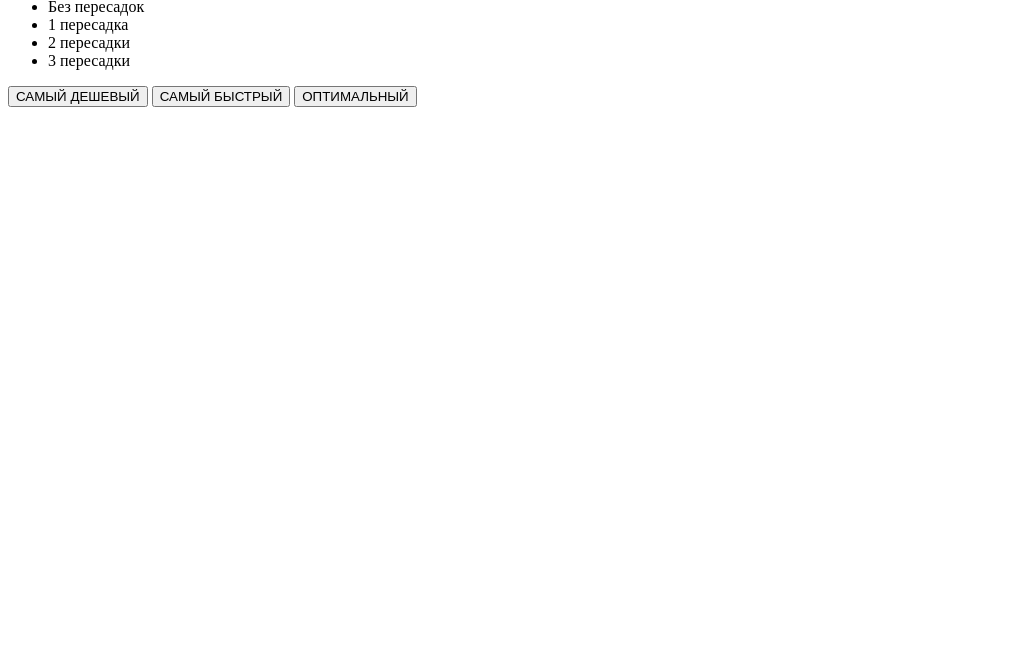
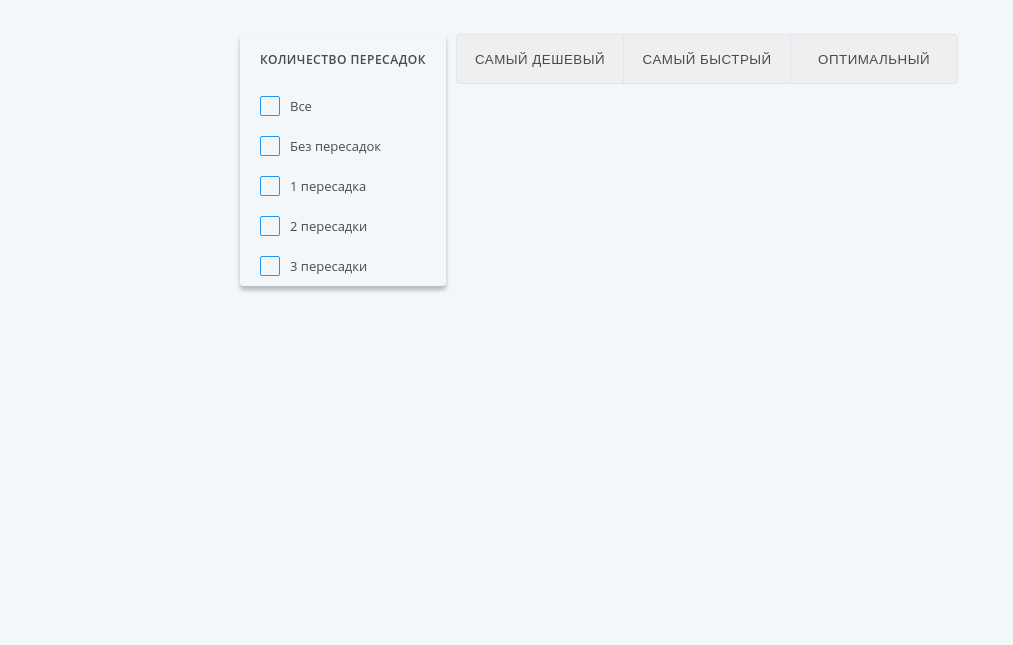
Before and after one commit to cainaican/testavia, a plain HTML site: page index.html in a window 1280 px wide. Shown: the part 155-800 px from the top of the page, without its empty margins (0-1013 px from the left). Drawn offline with Linux system fonts and the light colour scheme; the site is published under a folder, as on GitHub Pages, so addresses that start at the root find nothing.

Commit message:
avia 1. Перевод стилей на препроцессор Scss

```diff
--- a/index.html
+++ b/index.html
@@ -6,7 +6,7 @@
 	<meta http-equiv="X-UA-Compatible" content="IE=edge">
 	<meta name="viewport" content="width=device-width, initial-scale=1.0">
 	<title>Avia</title>
-	<link rel="stylesheet" href="/style.css">
+	<link rel="stylesheet" href="./styles/style.css">
 
 </head>
 
@@ -67,7 +67,6 @@
 				</div>
 
 			</section>
-
 		</main>
 
 	</div>
--- /dev/null
+++ b/styles/button.scss
@@ -0,0 +1,28 @@
+
+.button {
+	width: 100%;
+	height: 50px;
+	letter-spacing: 0.5px;
+	color: #4A4A4A;
+	text-transform: uppercase;
+	border: 1px solid #DFE5EC;
+	&:active {
+		background: #2196F3;
+		color: #FFFFFF;
+		cursor: pointer;
+	}
+}
+.chipest {
+	border-top-left-radius: 4px;
+	border-bottom-left-radius: 4px;
+	border-right: none;
+}
+
+.fastest {
+	border-right: none;
+}
+
+.optimal {
+	border-top-right-radius: 4px;
+	border-bottom-right-radius: 4px;
+}
--- /dev/null
+++ b/styles/filters.scss
@@ -0,0 +1,52 @@
+
+.filters {
+	max-width: 232px;
+	height: 252px;
+	display: flex;
+	flex-direction: column;
+	box-shadow: 0px 4px 4px rgb(0 0 0 / 25%);
+	border-radius: 4px;
+	&-title {
+		font-weight: 600;
+		font-size: 12px;
+		line-height: 12px;
+		text-transform: uppercase;
+		color: #4A4A4A;
+		letter-spacing: 0.5px;
+		height: 52px;
+		padding: 20px;
+	}
+	&-list {
+		list-style: none;
+		color: #4A4A4A;
+		&-item {
+			font-size: 13px;
+			line-height: 20px;
+			height: 40px;
+			padding-top: 10px;
+			margin-left: 20px;
+			&::before {
+				content: "";
+				display: block;
+				position: absolute;
+				width: 18px;
+				height: 18px;
+				border: 1px solid #2196F3;
+				border-radius: 2px;
+			}
+			&:hover {
+				background: #F1FCFF;
+				cursor: pointer;
+			}
+			& span {
+				padding-left: 30px;
+			}
+			&:last-child {
+				padding-bottom: 10px;
+			}
+		}
+	}
+	&-li-checkbox {
+		margin-right: 10px;
+	}
+}
--- /dev/null
+++ b/styles/style.scss
@@ -0,0 +1,60 @@
+@import url(./style.css);
+@import url(./button.css);
+@import url(./filters.css);
+
+@font-face {
+	font-family: 'Open Sans', sans-serif;
+	src: url(/fonts/OpenSans-SemiBold.ttf);
+	font-style: normal;
+}
+
+* {
+	padding: 0;
+	margin: 0;
+	box-sizing: border-box;
+}
+
+body {
+	background-color: #F3F7FA;
+	font-family: 'Open Sans', sans-serif;
+}
+
+.container {
+	max-width: 800px;
+	margin: 0 auto;
+}
+
+header {
+	width: 100%;
+	padding: 0px 23px;
+	margin: 50px 0px;
+}
+
+main {
+	display: flex;
+
+}
+
+.logo {
+	display: block;
+	margin: 0 auto;
+}
+
+.filter {
+	max-width: 240px;
+	margin-right: 10px;
+}
+
+.tickets {
+	max-width: 510px;
+}
+
+.tickets-wrapper {
+	display: flex;
+	flex-direction: column;
+	width: 502px;
+}
+
+.sorting {
+	display: flex;
+}
```
Also changed, not shown: style.css (deleted), styles/button.css (added), styles/filters.css (added), styles/style.css (added), 3 other files.
